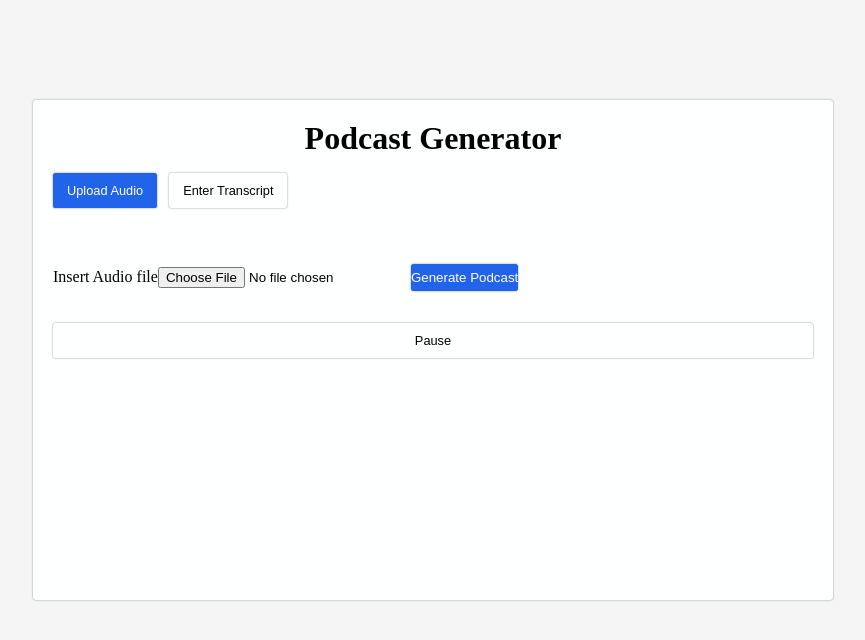
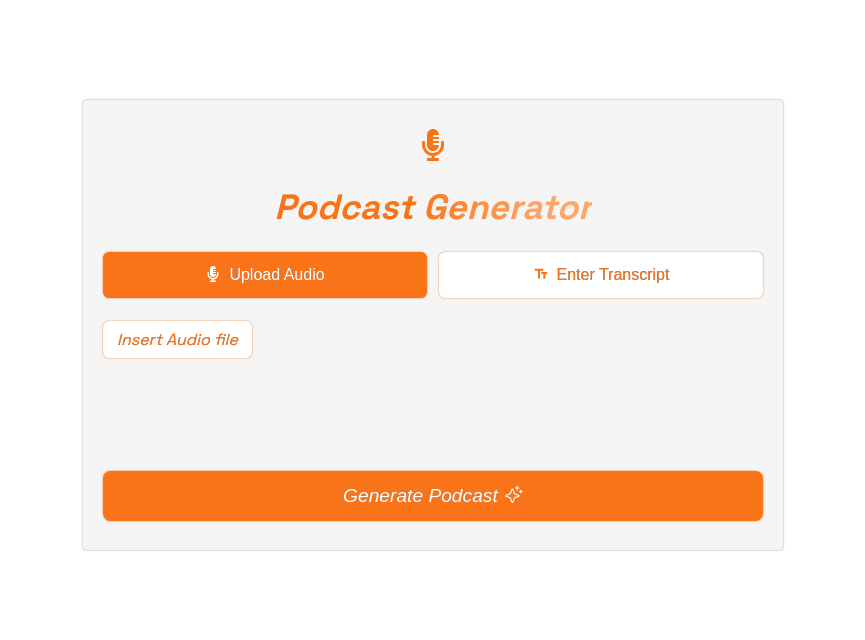
Before and after one commit to overtonjust/podcast_generator-frontend, a React (Vite) app: page / in a window 1280 px wide. Shown: the top 640 px of the page, without its empty margins (207-1072 px from the left). Built offline with nearby package versions, Linux system fonts and the light colour scheme; no server answers.

Commit message:
style: styling pass over all components

```diff
--- a/package.json
+++ b/package.json
@@ -12,7 +12,9 @@
   "dependencies": {
     "formik": "^2.4.6",
     "react": "^18.3.1",
-    "react-dom": "^18.3.1"
+    "react-dom": "^18.3.1",
+    "react-icons": "^5.4.0",
+    "react-spinners": "^0.15.0"
   },
   "devDependencies": {
     "@eslint/js": "^9.17.0",
--- a/src/App.jsx
+++ b/src/App.jsx
@@ -1,18 +1,22 @@
 // Dependencies
-import React, { useState, useEffect, useRef } from 'react';
+import React, { useState, useEffect } from 'react';
 import { FormContext } from '../context/FormContext';
 import './App.scss';
 
 // Components
 import TextForm from './components/TextForm/TextForm';
 import AudioForm from './components/AudioForm/AudioForm';
+import { FadeLoader } from 'react-spinners';
+import { FaMicrophoneAlt } from "react-icons/fa";
+import { MdOutlineTextFields } from "react-icons/md";
+
 
 const App = () => {
   const API = import.meta.env.VITE_API;
   const [activeBtn, setActiveBtn] = useState('audio');
-  const [textSpeaking, setTextSpeaking] = useState(true)
+  const [textSpeaking, setTextSpeaking] = useState(true);
   const [podcastData, setPodcastData] = useState('');
-  const audioRef = useRef(null);
+  const [loading, setLoading] = useState(false);
   const synth = window.speechSynthesis;
 
   const handleSpeechPause = () => {
@@ -31,36 +35,46 @@ const App = () => {
 
   },[podcastData])
 
+  useEffect(() => {
+
+  },[loading])
+
   return (
     <FormContext.Provider
       value={{
         podcastData,
         setPodcastData,
-        API
+        API,
+        setLoading
       }}
     >
       <main className='form'>
+          <FaMicrophoneAlt className='form__icon'/>
           <h1 className='form__header'>Podcast Generator</h1>
           <div className='form__options'>
             <button
               type='button'
               className={`form__button ${activeBtn === 'audio' && 'active'}`}
               onClick={() => setActiveBtn('audio')}
-              >Upload Audio
+              ><FaMicrophoneAlt/>Upload Audio
             </button>
             <button
               type='button'
               className={`form__button ${activeBtn === 'text' && 'active'}`}
               onClick={() => setActiveBtn('text')}
-              >Enter Transcript
+              ><MdOutlineTextFields/>Enter Transcript
             </button>
           </div>
           {activeBtn === 'audio' ?
            <AudioForm/> :
            <TextForm/>
           }
-          <div>{podcastData}</div>
-          <button className='form__button' type='button' onClick={handleSpeechPause}>{textSpeaking ? 'Pause' : 'Resume'}</button>
+          {loading &&
+            <FadeLoader/>
+          }
+          {podcastData.length > 1 &&
+            <button className='form__button' type='button' onClick={handleSpeechPause}>{textSpeaking ? 'Pause' : 'Resume'}</button>
+          }
       </main>
     </FormContext.Provider>
   );
--- a/src/App.scss
+++ b/src/App.scss
@@ -1,61 +1,75 @@
 
 .form {
-    height: 500px;
-    width: 800px;
+    height: 450px;
+    width: 700px;
     margin-top: 100px;
     border-radius: .2em;
     box-shadow: 0 0 2px grey;
-    background-color: #FEFFFF;
+    background-color: #F5F5F5;
     display: flex;
     flex-direction: column;
-    gap: 16px;
+    justify-content: space-around;
+    gap: 6px;
     padding: 20px;
-    overflow-y: scroll;
-    scrollbar-width: none;
+
+    &__icon {
+        align-self: center;
+        font-size: 2rem;
+        color: #F97318;
+    }
 
     &__header {
         align-self: center;
+        background: linear-gradient(86deg, rgba(249,115,24,1) 42%, rgba(255,167,107,1) 85%);
+        -webkit-background-clip: text;
+        background-clip: text;
+        color: transparent;
+        font-size: 2.2em;
+        font-style: italic;
     }
 
     &__options {
         display: flex;
+        width: 100%;
         gap: 12px;
-        margin-bottom: 40px;
     }
 
     &__button {
-        padding: 10px 14px;
-        border-radius: .2em;
-        box-shadow: 0 0 2px grey;
+        width: 100%;
+        padding: 14px;
+        border-radius: .4em;
+        box-shadow: 0 0 2px #F97318;
+        text-shadow:  0 0 .5px grey;
+        display: flex;
+        gap: 8px;
+        justify-content: center;
         border: none;
         background-color: #FEFFFF;
-        font-size: .8em;
+        font-size: 1em;
+        color: #F97318;
         cursor: pointer;
     }
 
-    &__textarea {
-        min-height: 140px;
+    &__submit {
+        padding: 14px 0;
+        background-color: #F97318;
+        color: #fff;
+        border-radius: .4em;
+        font-size: 1.2rem;
+        font-style: italic;
+        border: none;
+        box-shadow: 0 0 2px #F97318;
+        text-shadow:  0 0 .5px grey;
+        cursor: pointer;
+        display: flex;
+        gap: 6px;
+        justify-content: center;
         margin-top: auto;
-        box-shadow: 0 0 2px grey;
-        border: none;
-        border-radius: .2em;
-        background-color: #FEFFFF;
-        color: grey;
-        padding: 8px 12px;
-    }
-
-    &__submit {
-        padding: 6px 0;
-        background-color: #2263EB;
-        color: #fff;
-        border-radius: .2em;
-        border: none;
-        box-shadow: 0 0 2px grey;
-        cursor: pointer;
     }
 }
 
 .active {
-    background-color: #2263EB;
+    background-color: #F97318;
     color: #fff;
+    text-shadow:  0 0 .5px grey;
 }
--- a/src/components/AudioForm/AudioForm.jsx
+++ b/src/components/AudioForm/AudioForm.jsx
@@ -4,17 +4,18 @@ import { FormContext } from '../../../context/FormContext';
 
 // Components
 import AudioInput from './AudioInput';
+import { PiSparkle } from "react-icons/pi";
+
 
 const AudioForm = () => {
-    const { podcastData, setPodcastData, API } = useContext(FormContext);
+    const { podcastData, setPodcastData, API, setLoading } = useContext(FormContext);
     const [ fileInfo, setFileInfo ] = useState(null);
 
     const handleSubmit = (e) => {
         e.preventDefault();
-
+        setLoading(true);
         const formData = new FormData();
         formData.append('audio', fileInfo);
-        console.log(fileInfo, formData);
 
             fetch(`${API}/gemini/audio`, {
                 method: 'POST',
@@ -23,13 +24,14 @@ const AudioForm = () => {
                 .then(res => res.json())
                 .then(res => setPodcastData(res))
 
+                setLoading(false);
     }
 
     return (
-        <form  onSubmit={handleSubmit}>
+        <form className='audioForm' onSubmit={handleSubmit}>
                 <AudioInput
                 label='Insert Audio file'
-                name='audioFile'
+                id='audioFile'
                 type='file'
                 setFileInfo={setFileInfo}
                 />
@@ -39,7 +41,7 @@ const AudioForm = () => {
                 >
                 Your browser does not support this audio element.
             </audio> */}
-            <button className='form__submit' type="submit">Generate Podcast</button>
+            <button className='form__submit' type="submit">Generate Podcast <PiSparkle/></button>
         </form>
     );
 };
--- a/src/components/AudioForm/AudioInput.jsx
+++ b/src/components/AudioForm/AudioInput.jsx
@@ -6,15 +6,18 @@ const AudioInput = ({ setFileInfo, name, label, type }) => {
 
     return (
         <>
-            <label htmlFor={name}>{label}</label>
+            <label className='audioForm__label' htmlFor={name}>
+                {label}
                 <input
-                name={name}
+                    className='audioForm__file'
+                    id={name}
                     type={type}
                     accept='audio/wav, audio/mp3, audio/aiff, audio/aac, audio/ogg, audio/flac'
                     onChange={(event) => {
                         setFileInfo( event.currentTarget.files[0]);
                     }}
                 />
+            </label>
         </>
     );
 };
--- /dev/null
+++ b/src/components/Form.scss
@@ -0,0 +1,40 @@
+
+
+.textForm, .audioForm {
+    height: 200px;
+    display: flex;
+    flex-direction: column;
+    gap: 10px;
+
+    &__label {
+        color: #F97318;
+        text-shadow:  0 0 .5px grey;
+        font-style: italic;
+        padding: 8px 14px;
+        background-color: #fff;
+        box-shadow: 0 0 2px #F97318;
+        font-size: 1em;
+        align-self: flex-start;
+        border-radius: .4em;
+        cursor: pointer;
+    }
+
+    &__file {
+        display: none;
+    }
+
+    &__input {
+        min-height: 150px;
+        box-shadow: 0 0 2px #F97318;
+        border: none;
+        border-radius: .4em;
+        background-color: #FEFFFF;
+        color: grey;
+        padding: 8px 12px;
+        resize: none;
+
+        &:focus {
+            outline: 1px solid #F97318;
+        }
+    }
+}
--- a/src/components/TextForm/TextForm.jsx
+++ b/src/components/TextForm/TextForm.jsx
@@ -2,12 +2,15 @@
 import React, { useContext } from 'react';
 import { Formik, Form } from 'formik';
 import { FormContext } from '../../../context/FormContext';
+import '../Form.scss'
 
 // Components
 import Textbox from './Textbox';
+import { PiSparkle } from "react-icons/pi";
+
 
 const TextForm = () => {
-    const { podcastData, setPodcastData, API } = useContext(FormContext);
+    const { podcastData, setPodcastData, API, setLoading } = useContext(FormContext);
 
     return (
         <Formik
@@ -15,6 +18,7 @@ const TextForm = () => {
           transcript: '',
         }}
         onSubmit={  (values, { setSubmitting }) => {
+            setLoading(true)
             fetch(`${API}/gemini/transcript`, {
                     method: 'POST',
                     headers: {
@@ -31,13 +35,13 @@ const TextForm = () => {
           //   audioRef.current.src = audioUrl
           //   await audioRef.current.play()
           // }
-
+            setLoading(false)
             setSubmitting(false);
         }}
         >
-          <Form >
+          <Form className='textForm' >
                 <Textbox
-                  className='form__textarea'
+                  className='textForm__input'
                   name='transcript'
                   placeholder='Paste your transcript here...'
                 />
@@ -47,7 +51,7 @@ const TextForm = () => {
                 >
                   Your browser does not support this audio element.
               </audio> */}
-            <button className='form__submit' type="submit">Generate Podcast</button>
+            <button className='form__submit' type="submit">Generate Podcast<PiSparkle/></button>
           </Form>
         </Formik>
     );
--- a/src/index.scss
+++ b/src/index.scss
@@ -1,3 +1,6 @@
+@import url('https://fonts.googleapis.com/css2?family=Roboto+Slab&family=Space+Grotesk:wght@300..700&display=swap');
+
+
 * {
     padding: 0;
     margin: 0;
@@ -5,8 +8,9 @@
 }
 
 body {
-    background-color: #F5F5F5;
+    background-color: #FEFFFF;
     display: flex;
     align-items: center;
     justify-content: center;
+    font-family: "Space Grotesk", serif;
 }
```
Also changed, not shown: src/assets/image.png (added), 1 other file (tests, documents, lock files or other folders). Lines whose indentation alone changed are shown as unchanged.
